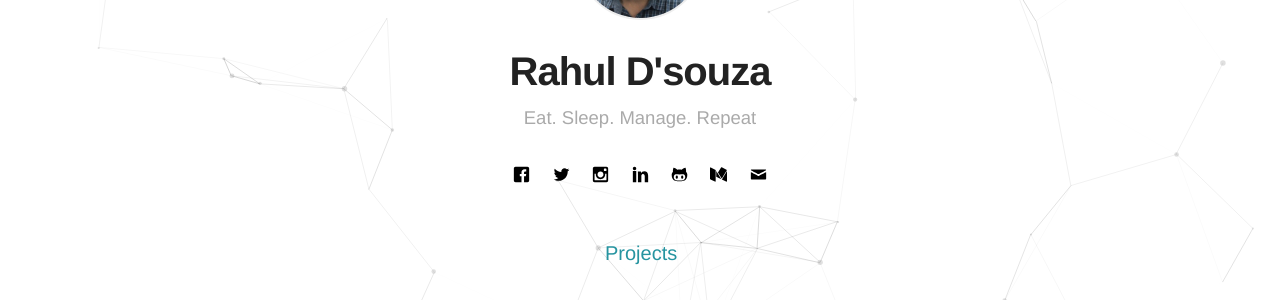
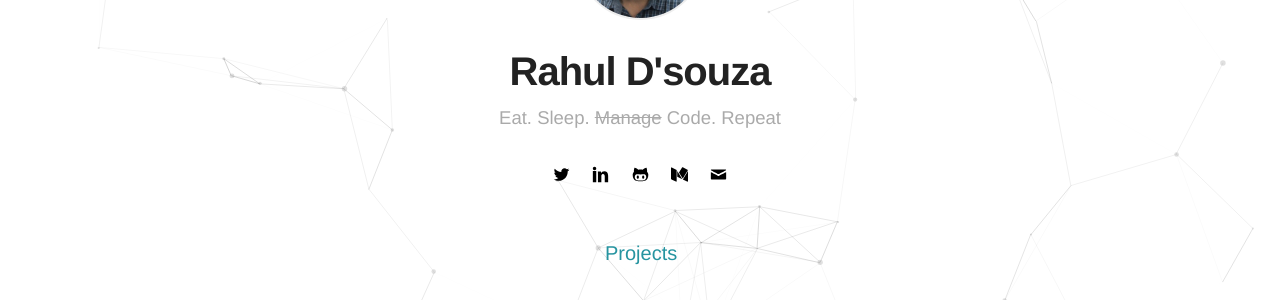
Before and after one commit to rahulgdsouza/rahulgdsouza.github.io, a Jekyll site: the page built from index.html, in a window 1280 px wide. Shown: the part 234-534 px from the top of the page. Built offline with Jekyll 4.4.1, drawn with Linux system fonts in a browser that asks for light colours.

Commit message:
Updated bio

```diff
--- a/_config.yml
+++ b/_config.yml
@@ -1,6 +1,6 @@
 # main text of home
 name: Rahul D'souza
-bio: Eat. Sleep. Manage. Repeat
+bio: Eat. Sleep. <del>Manage</del> Code. Repeat
 
 # twitter summary info
 description: This is me, @rahulgdsouza!
@@ -29,10 +29,10 @@ analytics-google: 'UA-87116079-1'
 # disqus: mydisqus
 
 # if you don't have any of social below, comment the line
-facebook: rahulgdsouza
+# facebook: rahulgdsouza
 twitter: rahulgdsouza
 # google: mygoogle
-instagram: rahulgdsouza
+# instagram: rahulgdsouza
 # pinterest: mypinterest
 linkedin: rahulgdsouza
 # youtube: myyoutube
```
